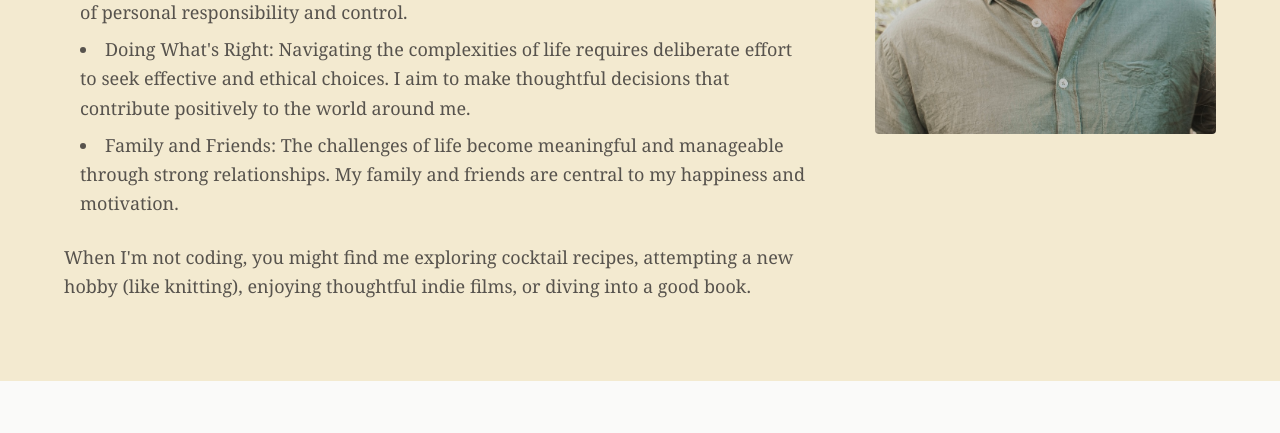
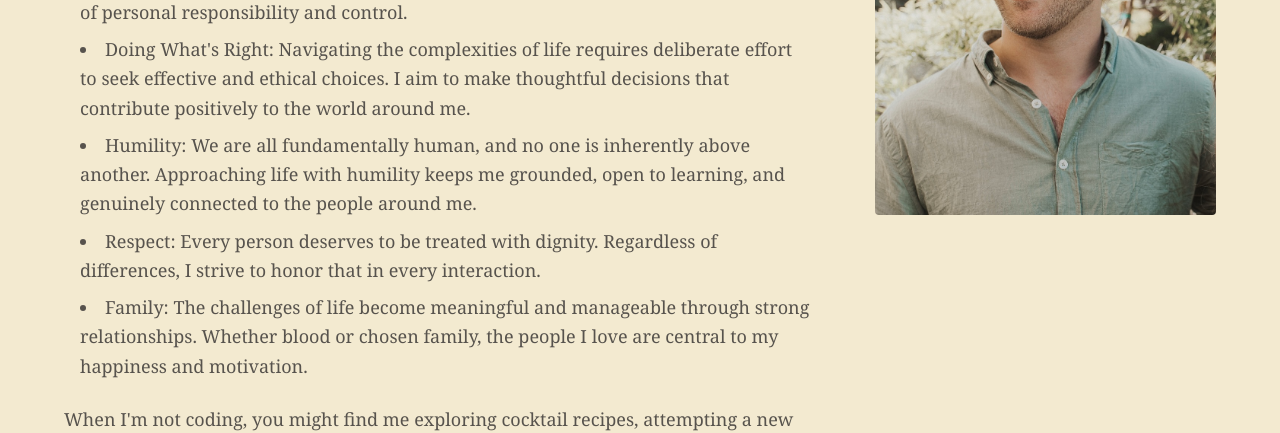
Before and after one commit to nathantraxler4/personal-website, a Next.js app: page / in a window 1280 px wide. Shown: the part 1340-1773 px from the top of the page. Built offline with nearby package versions, Linux system fonts and the light colour scheme.

Commit message:
Comment out blog section

```diff
--- a/src/components/AboutSection.tsx
+++ b/src/components/AboutSection.tsx
@@ -21,7 +21,9 @@ export default function AboutSection() {
                 <li><strong>Action:</strong> Growth and discovery only happen through action. Embracing new projects, experiences, and moments of discomfort opens up limitless possibilities.</li>
                 <li><strong>Giving Your Best:</strong> Inspired by the Japanese phrase &ldquo;頑張ってください&rdquo; (please do your best), I strive to give my utmost effort in every pursuit, reinforcing the mindset of personal responsibility and control.</li>
                 <li><strong>Doing What&apos;s Right:</strong> Navigating the complexities of life requires deliberate effort to seek effective and ethical choices. I aim to make thoughtful decisions that contribute positively to the world around me.</li>
-                <li><strong>Family and Friends:</strong> The challenges of life become meaningful and manageable through strong relationships. My family and friends are central to my happiness and motivation.</li>
+                <li><strong>Humility:</strong> We are all fundamentally human, and no one is inherently above another. Approaching life with humility keeps me grounded, open to learning, and genuinely connected to the people around me.</li>
+                <li><strong>Respect:</strong> Every person deserves to be treated with dignity. Regardless of differences, I strive to honor that in every interaction.</li>
+                <li><strong>Family:</strong> The challenges of life become meaningful and manageable through strong relationships. Whether blood or chosen family, the people I love are central to my happiness and motivation.</li>
               </ul>
               <p>
                 When I&apos;m not coding, you might find me exploring cocktail recipes, attempting a new hobby (like knitting), enjoying thoughtful indie films, or diving into a good book.
```
